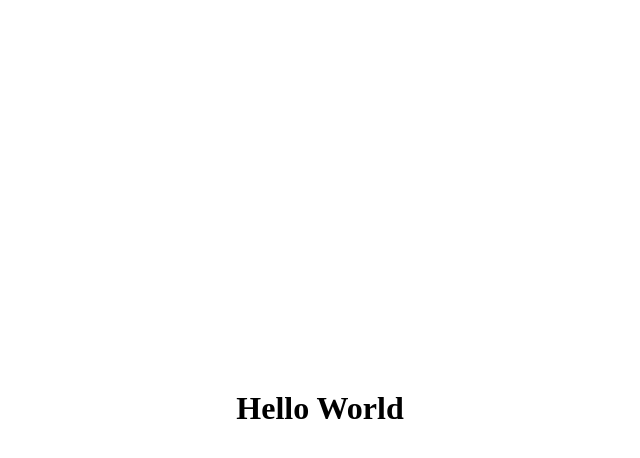
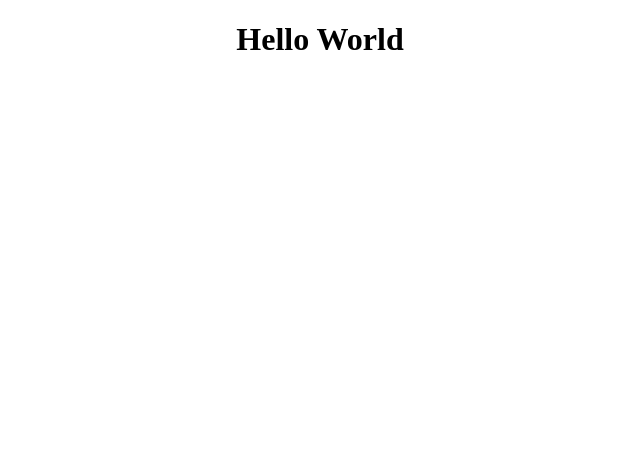
Before and after one commit to LuisJuniorA/L3Miage-1, a plain HTML site: page index.html in a window 1280 px wide. Shown: the whole page, without its empty margins (320-960 px from the left). Drawn offline with Linux system fonts and the light colour scheme.

Commit message:
centered div

```diff
--- a/index.css
+++ b/index.css
@@ -1,13 +1,3 @@
-body {
-    display: flex;
-    flex-direction: row;
-    justify-content: center;
-    height: 100%;
+h1 {
+    text-align: center;
 }
-
-h1 {
-    align-content: center;
-}
-html {
-    height: 100%;
-}
```
